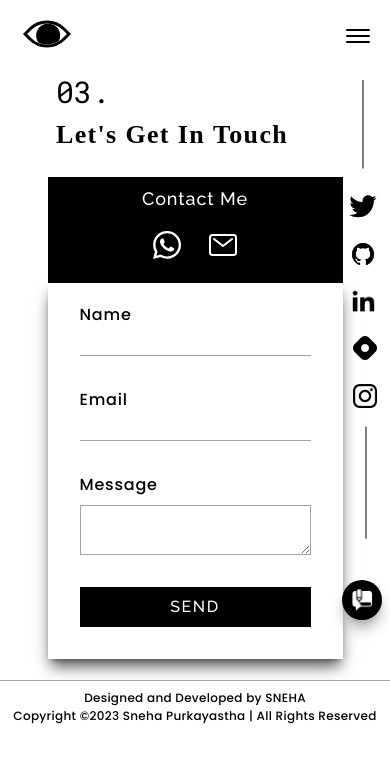
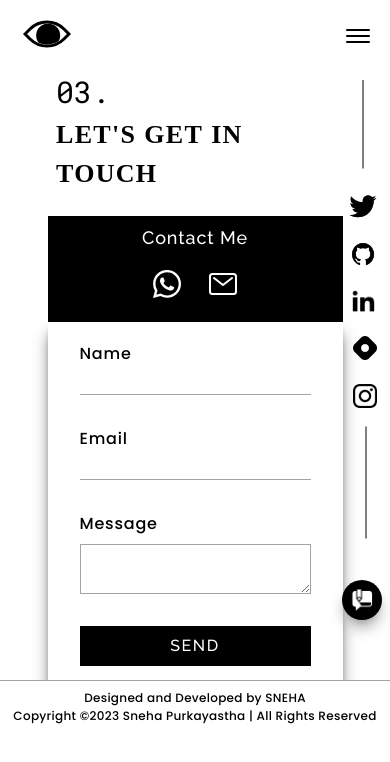
Before and after one commit to snehap02/Portfolio, a React (Create React App) app: page /contact in a window 390 px wide. Shown: the top 762 px of the page. Built offline with nearby package versions, Linux system fonts and the light colour scheme; the HTML template or start-up script is replaced by a standard one.

Commit message:
new changes

```diff
--- a/src/components/Contact.js
+++ b/src/components/Contact.js
@@ -33,10 +33,10 @@ const Contact = () => {
           </h1>
           <div className="flex flex-col w-[280px] md-2:w-[390px] 520:w-[390px] sm:w-[450px] md:w-[500px] lg:w-[580px] xl:w-[900px] ml-14">
             <div>
-              <h1 className="text-[26px] sm:text-4xl lg:text-6xl pt-1 520:pt-9 520:-ml-9 font-georgian tracking-wider font-bold relative lg:-mt-1">
+              <h1 className="text-[26px] sm:text-4xl lg:text-5xl xl:text-6xl pt-1 520:pt-9 520:-ml-9 font-georgian tracking-wider font-bold relative uppercase">
                 Let's Get In Touch
               </h1>
-              <div class="absolute hidden 740:flex w-32 h-[1px] bg-black -mt-5 ml-[340px] lg:ml-[580px] lg:-mt-6"></div>
+              <div class="absolute hidden 740:flex w-32 h-[1px] bg-black -mt-5 ml-[380px] lg:ml-[520px] xl:ml-[630px] lg:-mt-6"></div>
             </div>
           </div>
 
@@ -79,7 +79,7 @@ const Contact = () => {
                       type="text"
                       id="name"
                       name="user_name"
-                      className="border-b border-b-neutral-400 outline-none pt-1" required
+                      className="border-b border-b-neutral-400 outline-none pt-1" required minlength="3" maxlength="100"
                     />
                   </div>
                   <div className="pt-8 px-8 flex flex-col">
```
